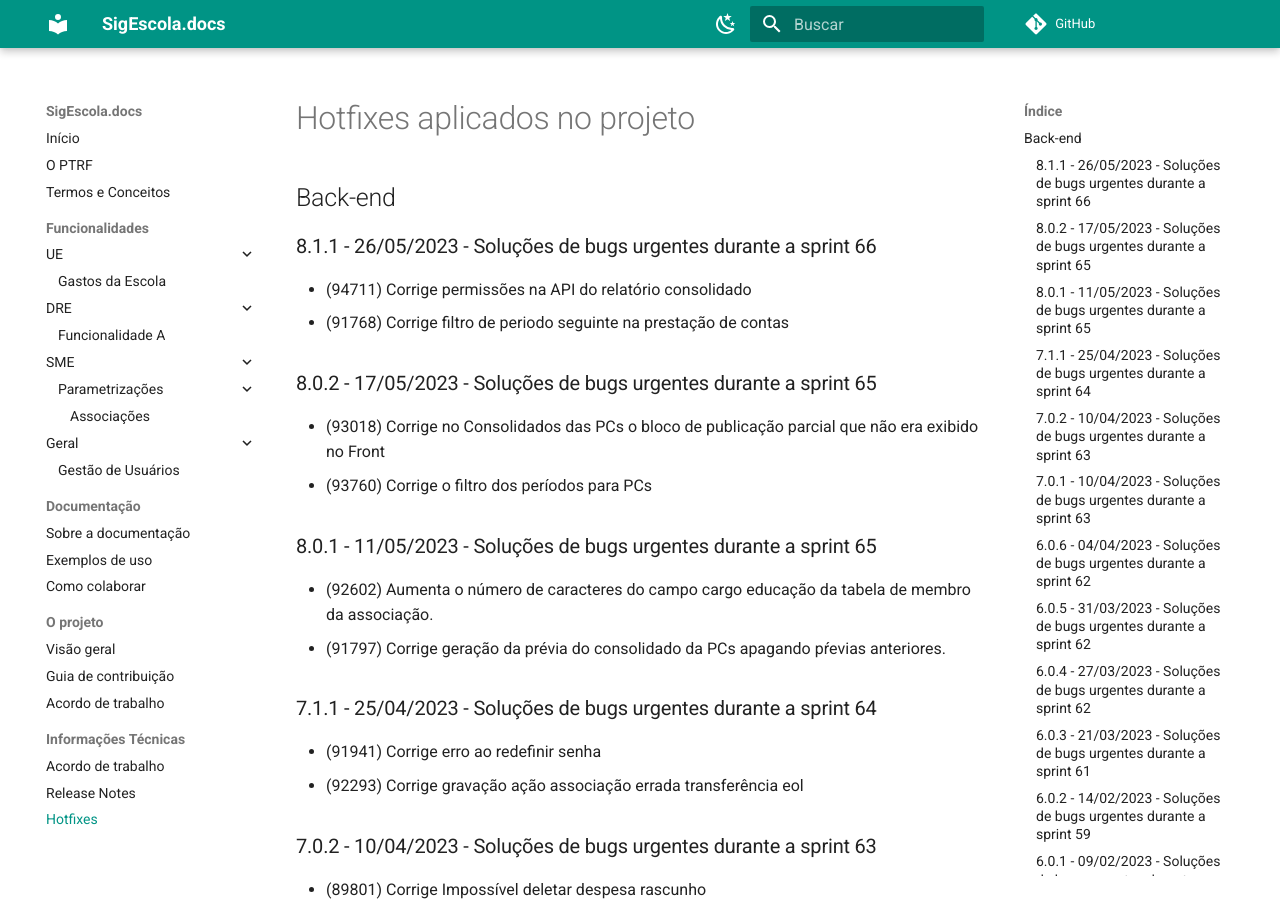
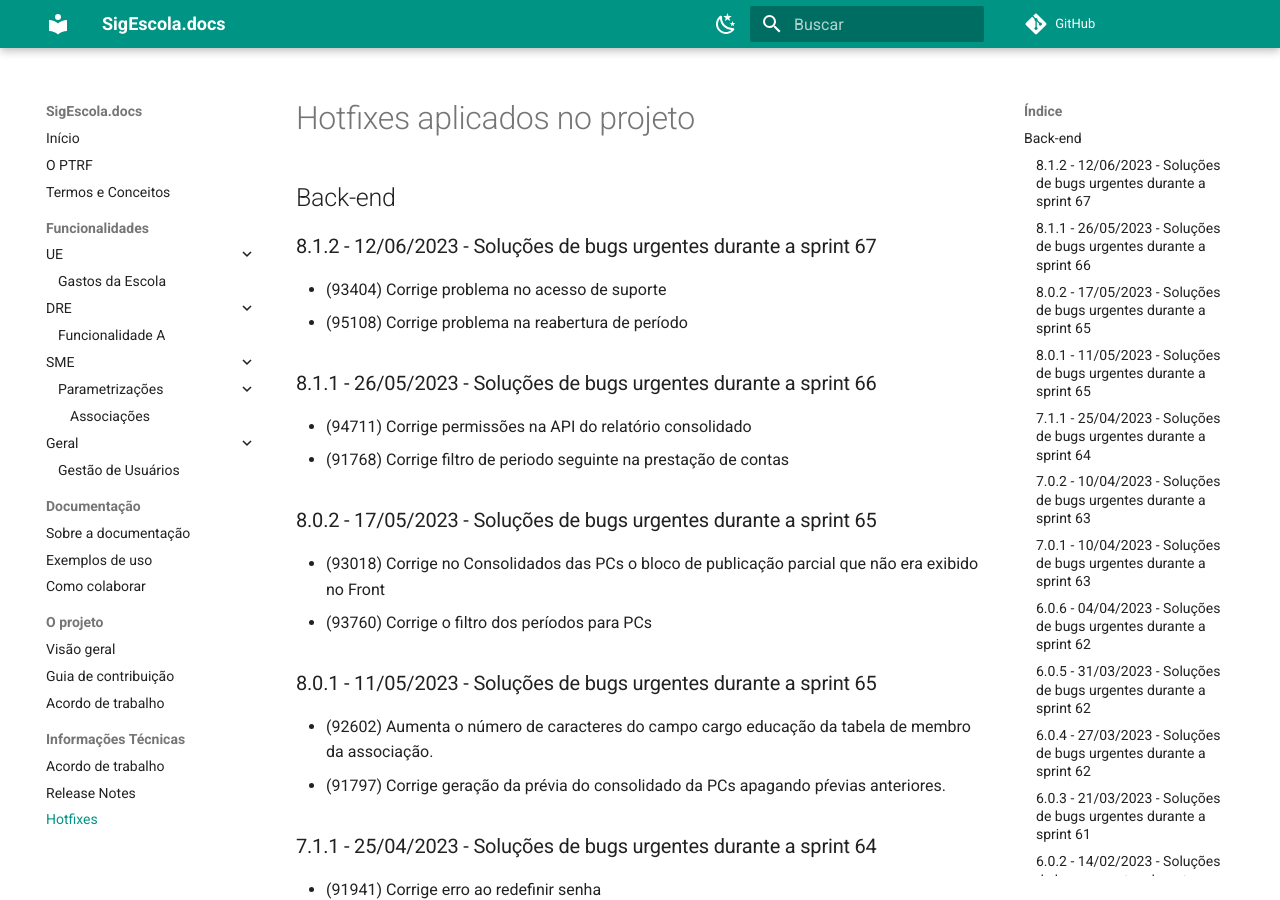
Before and after one commit to prefeiturasp/SME-PTRF-Docs, an MkDocs documentation site: the page built from docs/projeto/hotfixes.md, in a window 1280 px wide and 900 px high. Built offline with MkDocs 1.6.1 and Material for MkDocs 9.7.7, drawn with Linux system fonts in a browser that asks for light colours; comment, search, counter and statistics services are not loaded.

Commit message:
docs(8.2.1): Atualiza hotfixes.md

```diff
--- a/docs/projeto/hotfixes.md
+++ b/docs/projeto/hotfixes.md
@@ -1,6 +1,10 @@
 # Hotfixes aplicados no projeto
 
 ## Back-end
+
+### 8.1.2 - 12/06/2023 - Soluções de bugs urgentes durante a sprint 67
+* (93404) Corrige problema no acesso de suporte
+* (95108) Corrige problema na reabertura de período
 
 ### 8.1.1 - 26/05/2023 - Soluções de bugs urgentes durante a sprint 66
 * (94711) Corrige permissões na API do relatório consolidado
```
